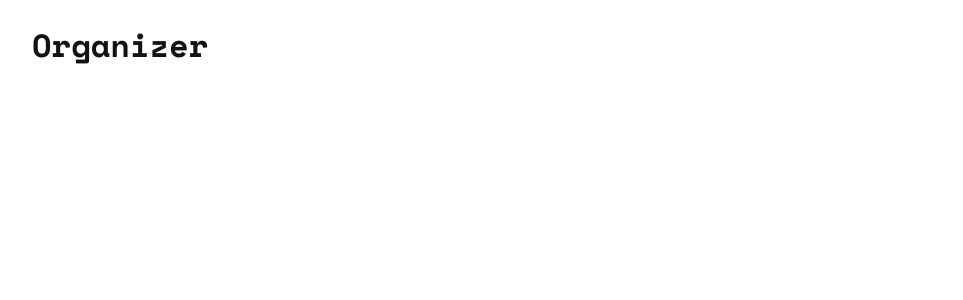
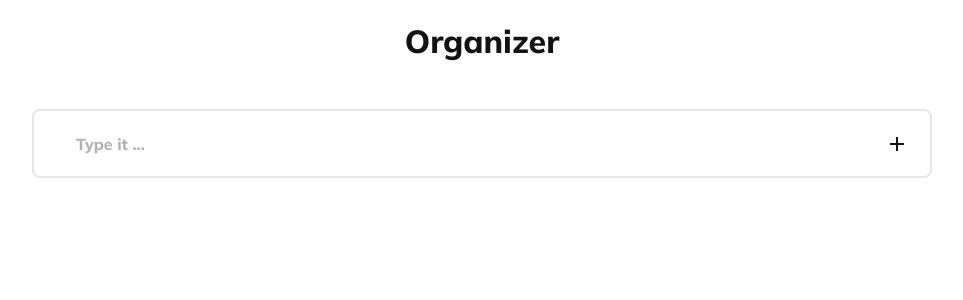
Before and after one commit to GlebLudis/react-ogranizer-app, a React (Vite) app: page / in a window 1280 px wide. Shown: the top 300 px of the page, without its empty margins (158-1121 px from the left). Built offline with nearby package versions, Linux system fonts and the light colour scheme.

Commit message:
feat: add TodoContainer component

```diff
--- a/src/App.css
+++ b/src/App.css
@@ -1,6 +1,7 @@
-@import url('https://fonts.googleapis.com/css2?family=Space+Mono:ital,wght@0,400;0,700;1,400;1,700&display=swap');
 
-:root {
+@import url('https://fonts.googleapis.com/css2?family=Mulish:wght@800&display=swap');
+
+  :root {
     --color-bg: #ffffff;
     --color-fg: #121212;
     --color-accent: #2279db;
@@ -12,10 +13,17 @@ body {
     margin: 0;
     background-color: var(--color-bg);
     color: var(--color-fg);
-    font-family: 'Space Mono', 'Segoe UI', 'Ubuntu', 'Source Sans Pro', 'monospace';
+    font-family: 'Mulish', sans-serif;
     box-sizing: border-box;
 }
 
 .app {
     min-height: 100vh;
 }
+
+main {
+    --vertical-margin: 1.5em;
+
+    margin-top: var(--vertical-margin);
+    margin-bottom: var(--vertical-margin);
+}
--- a/src/App.tsx
+++ b/src/App.tsx
@@ -1,11 +1,18 @@
 import "./App.css";
 import Header from "./components/Header";
+import TodoContainer from "./components/TodoContainer";
+import Container from "./components/Basic/Container";
 
 function App() {
   return (
     <>
         <div className="app">
-            <Header></Header>
+            <Header/>
+            <main>
+                <Container>
+                    <TodoContainer/>
+                </Container>
+            </main>
         </div>
     </>
   );
--- a/src/components/Header/style.css
+++ b/src/components/Header/style.css
@@ -10,4 +10,5 @@ header.appbar-root {
 .appbar-container {
     display: flex;
     flex-direction: row;
+    justify-content: center;
 }
--- /dev/null
+++ b/src/components/TodoContainer/index.tsx
@@ -0,0 +1,39 @@
+import React, {useState} from "react";
+import AddIcon from '@mui/icons-material/Add';
+import './styles.css';
+
+
+function TodoContainer() {
+    const [isInputFocused, setIsInputFocused] = useState(false);
+    const [todoText, setTodoText] = useState('');
+
+    return (
+        <div className="add-todo-box-root" data-active={isInputFocused}>
+       <span className="add-todo-box-leading">
+       </span>
+
+            <input
+                type="text"
+                placeholder="Type it ..."
+                className="add-todo-box-input"
+                value={todoText}
+                onChange={(e) => setTodoText(e.currentTarget.value)}
+                onFocus={() => setIsInputFocused(true)}
+                onBlur={() => setIsInputFocused(false)}
+            />
+
+            <div className="add-todo-button-root">
+                <button
+                    type="submit"
+                    className="add-todo-button"
+                    title="Add todo"
+                    disabled={(todoText.trim()).length === 0}
+                >
+                    <AddIcon />
+                </button>
+            </div>
+        </div>
+    )
+}
+
+export default TodoContainer;
--- /dev/null
+++ b/src/components/TodoContainer/styles.css
@@ -0,0 +1,104 @@
+/* #region root */
+
+.add-todo-box-root {
+  --placeholder-color: rgba(0, 0, 0, 0.3);
+
+  display: flex;
+  flex-direction: row;
+  align-items: center;
+  background-color: rgba(255, 255, 255, 0.025);
+  border: 2px solid rgba(0, 0, 0, 0.1);
+  border-radius: 0.5em;
+  transition: all 250ms ease;
+  gap: 1em;
+  padding: 0.3em;
+}
+
+.add-todo-box-root:hover {
+  border-color: rgba(255, 255, 255, 0.2);
+}
+
+.add-todo-box-root[data-active="true"] {
+  border-color: var(--color-accent);
+  box-shadow: 0 0 1.5em rgba(34, 121, 219, 0.25);
+}
+
+/* #endregion */
+
+/* #region leading */
+
+.add-todo-box-leading {
+  display: flex;
+  align-items: center;
+  justify-content: center;
+  padding-left: 1em;
+  font-size: 1.2em;
+  color: var(--placeholder-color);
+}
+
+.add-todo-box-root[data-active="true"] > .add-todo-box-leading {
+  color: var(--color-accent);
+  font-weight: bold;
+}
+
+/* #endregion */
+
+/* #region input */
+
+.add-todo-box-input {
+  flex-grow: 1;
+  height: 2em;
+  background-color: transparent;
+  color: var(--color-fg);
+  outline: none;
+  border: none;
+  font: inherit;
+  caret-color: var(--color-accent);
+}
+
+.add-todo-box-input::placeholder {
+  color: var(--placeholder-color);
+}
+
+/* #endregion */
+
+/* #region button */
+
+.add-todo-button-root {
+  display: flex;
+  align-items: center;
+  justify-content: center;
+}
+
+.add-todo-button {
+  cursor: pointer;
+  height: 3.5em;
+  width: 3.5em;
+  background-color: var(--color-accent);
+  font: inherit;
+  color: var(--color-fg);
+  border: none;
+  outline: none;
+  border-radius: 0.3rem;
+  transition: all 250ms ease;
+  display: flex;
+  align-items: center;
+  justify-content: center;
+}
+
+.add-todo-button:focus-visible {
+  transform: scale(1.1);
+}
+
+.add-todo-button:hover {
+  opacity: 0.9;
+}
+
+.add-todo-button:active {
+  opacity: 0.7;
+}
+
+.add-todo-button:disabled {
+  cursor: default;
+  background-color: rgba(255, 255, 255, 0.2);
+}
```
